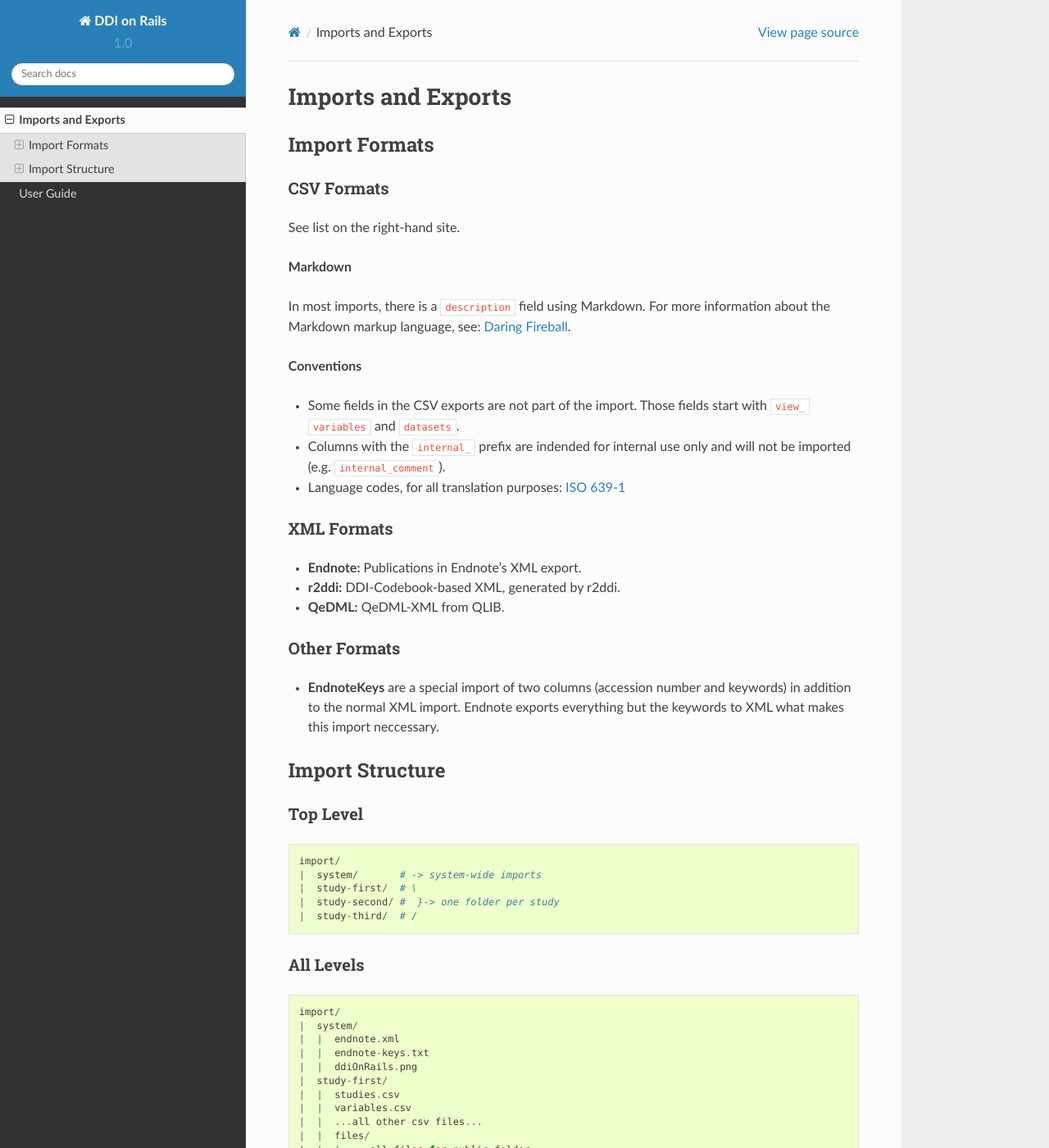
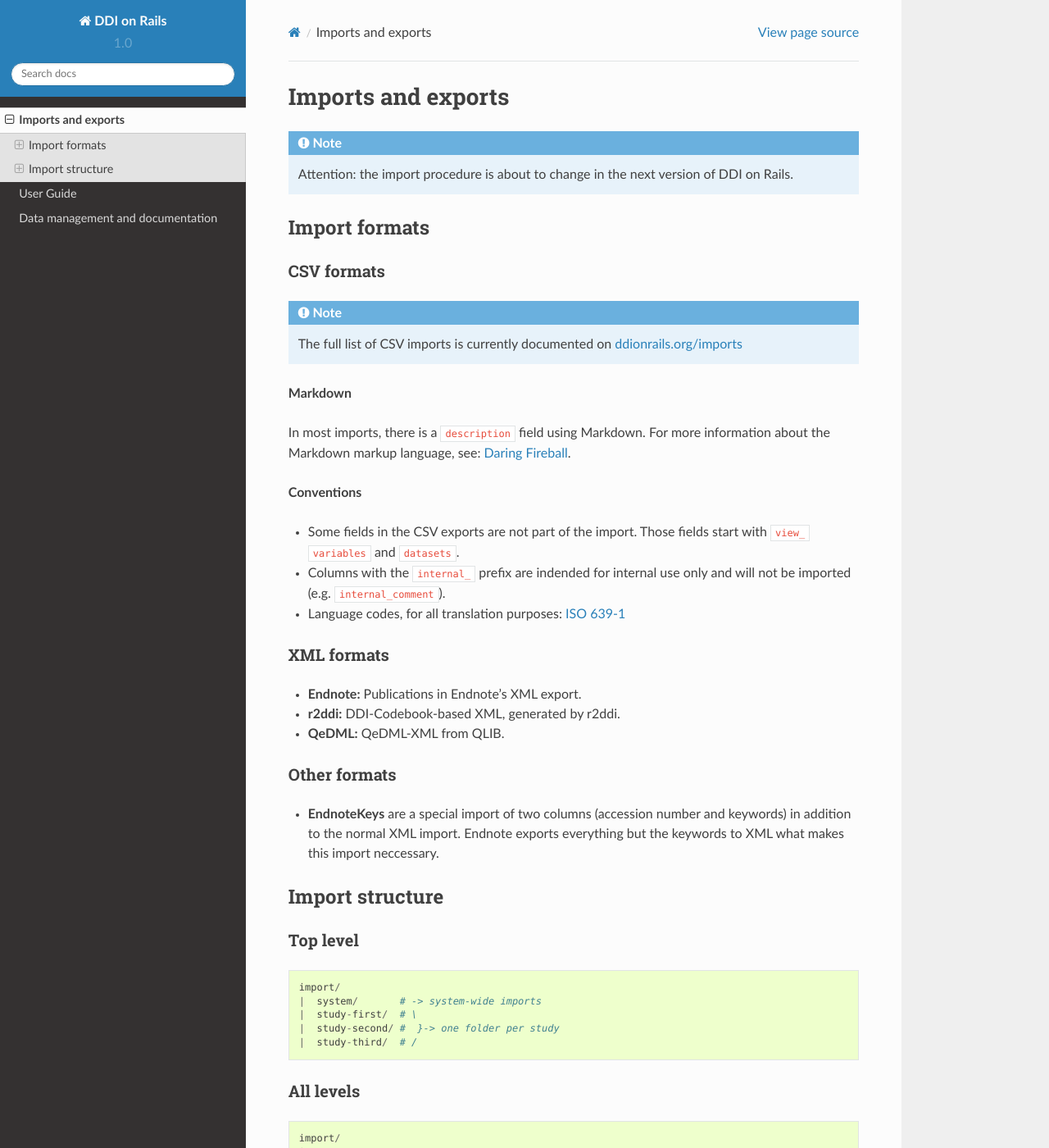
Before and after one commit to ddionrails/docs, a Sphinx documentation site: the page built from docs/imports/index.rst, in a window 1280 px wide and 1400 px high. Shown: the whole window at 82% size. Built offline with Sphinx 7.4.7 and the Read the Docs theme 2.0.0, drawn with Linux system fonts in a browser that asks for light colours; some of the changed text lies outside the part shown.

Commit message:
Update and add data management

```diff
--- a/docs/imports/index.rst
+++ b/docs/imports/index.rst
@@ -1,13 +1,19 @@
-Imports and Exports
+Imports and exports
 ===================
 
-Import Formats
+.. note::
+
+    Attention: the import procedure is about to change in the next version of DDI on Rails.
+
+Import formats
 --------------
 
-CSV Formats
+CSV formats
 ~~~~~~~~~~~
 
-See list on the right-hand site.
+.. note::
+
+    The full list of CSV imports is currently documented on `ddionrails.org/imports <http://ddionrails.org/imports/>`__
 
 **Markdown**
 
@@ -24,24 +30,24 @@
 -  Language codes, for all translation purposes: `ISO
    639-1 <http://en.wikipedia.org/wiki/List_of_ISO_639-1_codes>`__
 
-XML Formats
+XML formats
 ~~~~~~~~~~~
 
 -  **Endnote:** Publications in Endnote's XML export.
 -  **r2ddi:** DDI-Codebook-based XML, generated by r2ddi.
 -  **QeDML:** QeDML-XML from QLIB.
 
-Other Formats
+Other formats
 ~~~~~~~~~~~~~
 
 -  **EndnoteKeys** are a special import of two columns (accession number
    and keywords) in addition to the normal XML import. Endnote exports
    everything but the keywords to XML what makes this import neccessary.
 
-Import Structure
+Import structure
 ----------------
 
-Top Level
+Top level
 ~~~~~~~~~
 
 ::
@@ -52,7 +58,7 @@
     |  study-second/ #  }-> one folder per study
     |  study-third/  # /
 
-All Levels
+All levels
 ~~~~~~~~~~
 
 ::
--- a/docs/index.rst
+++ b/docs/index.rst
@@ -20,3 +20,4 @@
 
    imports/index
    userguide/index
+   management/index
```
Also changed, not shown: other parts of docs/imports/index.rst (+0 -3 lines), other parts of docs/index.rst (+2 -2 lines), docs/management/index.rst (added, +11 -0 lines).
